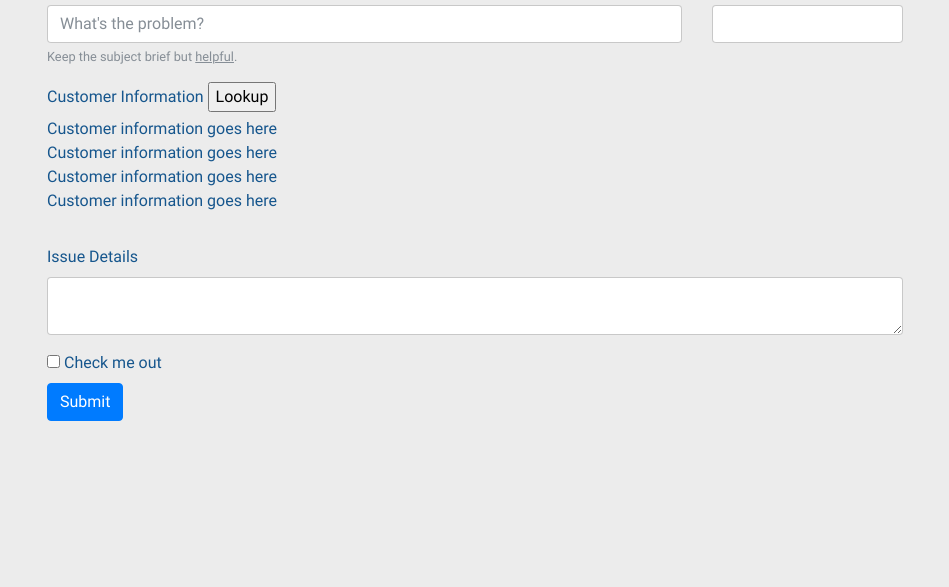
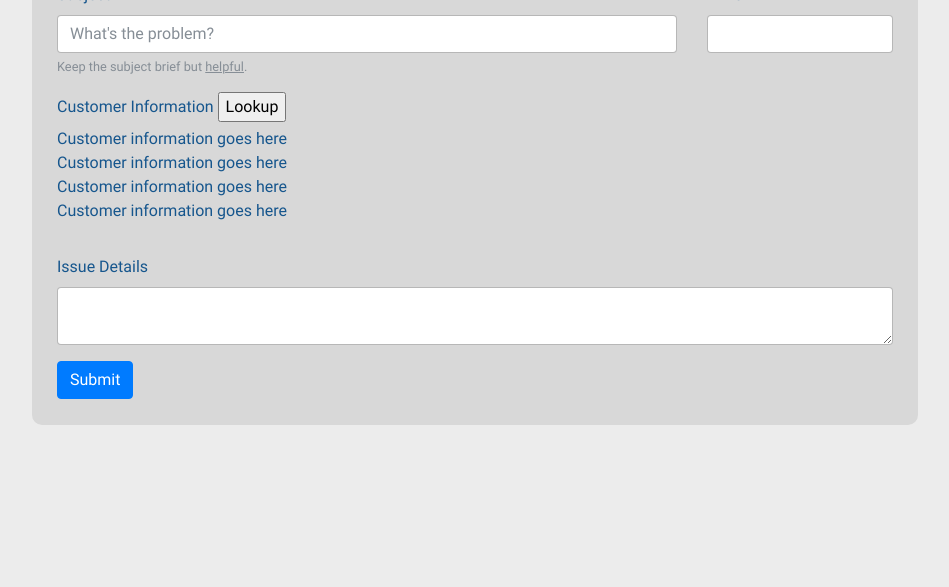
Before and after one commit to johnathan-choi/jct2, a website: page public/createticket.html in a window 1280 px wide. Shown: the part 213-800 px from the top of the page, without its empty margins (165-1114 px from the left). Drawn offline with nearby package versions, Linux system fonts and the light colour scheme.

```diff
--- a/public/createticket.html
+++ b/public/createticket.html
@@ -18,7 +18,7 @@
         <!-- Logo -->
         <div class="logo"><a href="index.html">JCHOI's Call Tracker</a></div>
         <p><a href="createticket.html">Create Ticket</a></p>
-
+        <div class="body">
         <div class="pagetitle">Create Ticket</div>
 
         <form class="container-fluid">
@@ -55,14 +55,8 @@
                     <textarea class="form-control" id="body"></textarea>
                 </div>
             </div>
-            <div class="form-check">
-              <label class="form-check-label">
-                <input type="checkbox" class="form-check-input">
-                Check me out
-              </label>
-            </div>
             <button type="submit" class="btn btn-primary">Submit</button>
         </form>
-
+        </div>
     </body>
 </html>
--- a/public/css/main.css
+++ b/public/css/main.css
@@ -31,10 +31,17 @@
     font-family: Roboto;
 }
 
+div.body{
+    background-color: #D8D8D8;
+    padding: 10px;
+    border-radius: 10px;
+}
+
 /* Logo */
 .logo{
     background-color: #1E88E5;
     border: 0px;
+    border-radius: 10px;
     padding: 10px;
     margin: 0px;
     font-size: 2.5em;
```
Also changed, not shown: public/index.html (+3 -0 lines), README.md.
